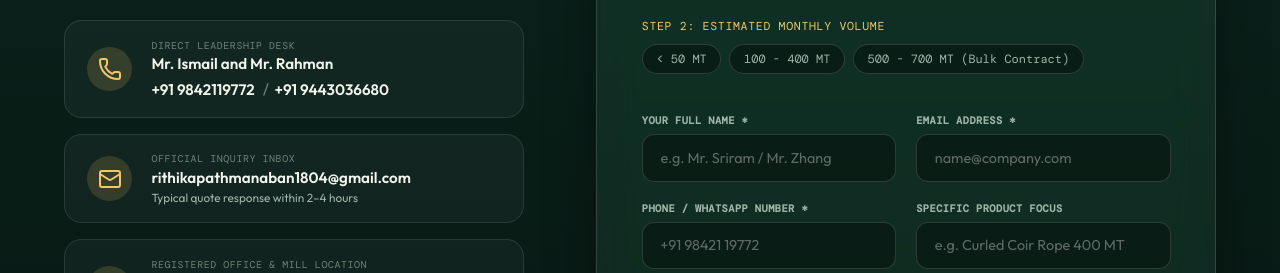
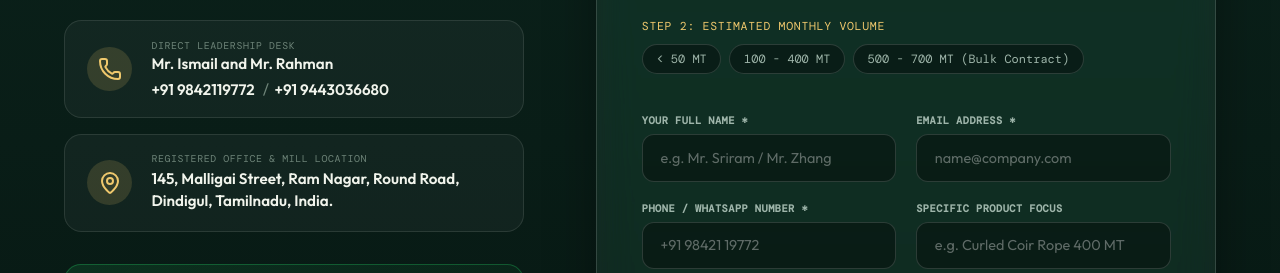
Before and after one commit to RithikaPathmanaban/farming-project, a React (Vite) app: page / in a window 1280 px wide. Shown: the part 8760-9033 px from the top of the page. Built offline with nearby package versions, Linux system fonts and the light colour scheme; a web font is replaced by a local one.

Commit message:
chore: remove official inquiry inbox from contact section

```diff
--- a/src/components/ContactSection.jsx
+++ b/src/components/ContactSection.jsx
@@ -146,21 +146,6 @@ export function ContactSection() {
               </div>
             </div>
 
-            {/* Email Dispatch */}
-            <div className="contact-card-item">
-              <div className="contact-card-icon">
-                <Mail className="w-5 h-5 text-accent" />
-              </div>
-              <div>
-                <span className="contact-card-lbl">Official Inquiry Inbox</span>
-                <a href={`mailto:${contactInfo.email}`} className="contact-card-val">
-                  {contactInfo.email}
-                </a>
-                <span style={{ display: 'block', fontSize: '0.74rem', color: 'var(--text-muted)', marginTop: '0.2rem' }}>
-                  Typical quote response within 2–4 hours
-                </span>
-              </div>
-            </div>
 
             {/* Headquarters & Processing Hub */}
             <div className="contact-card-item">
```
